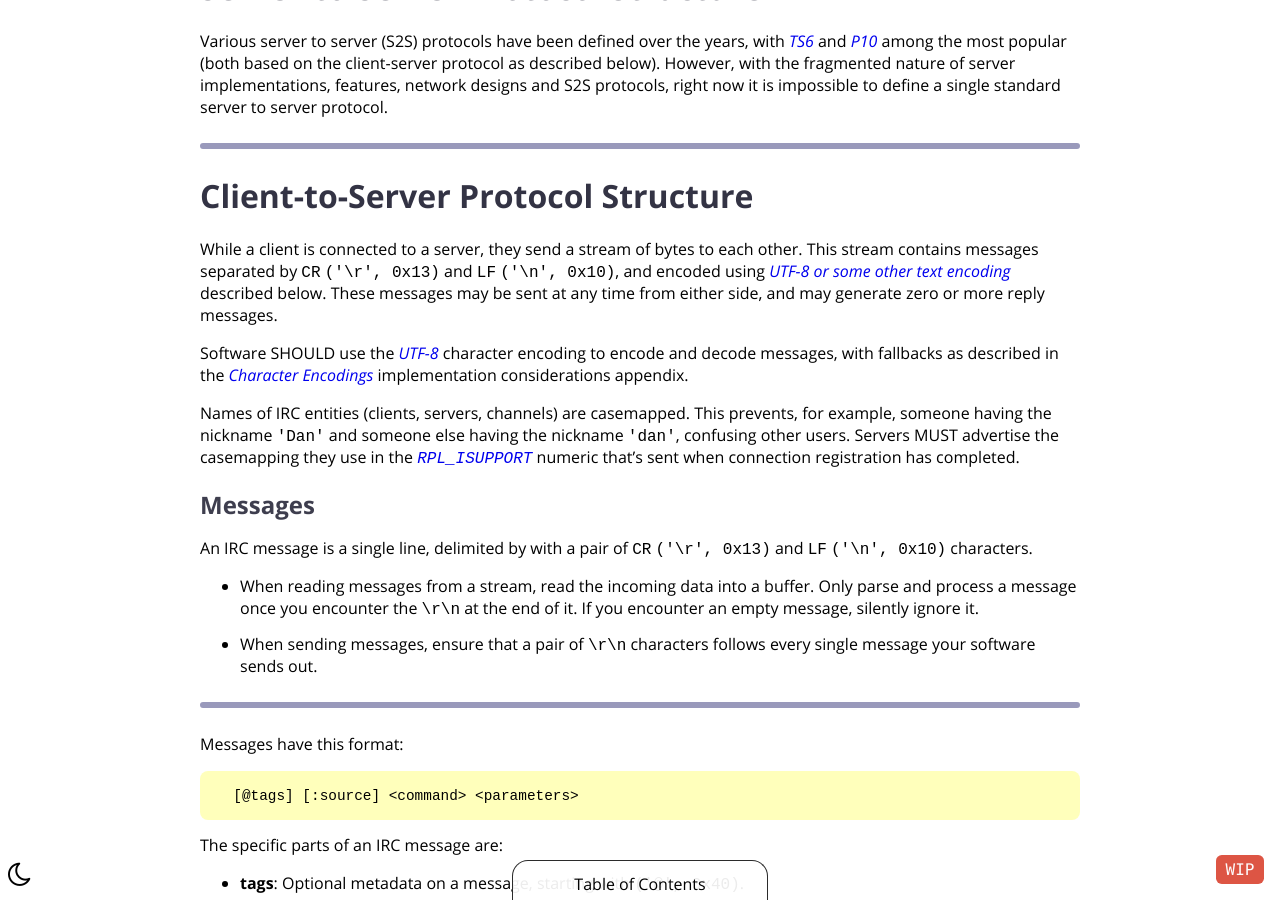
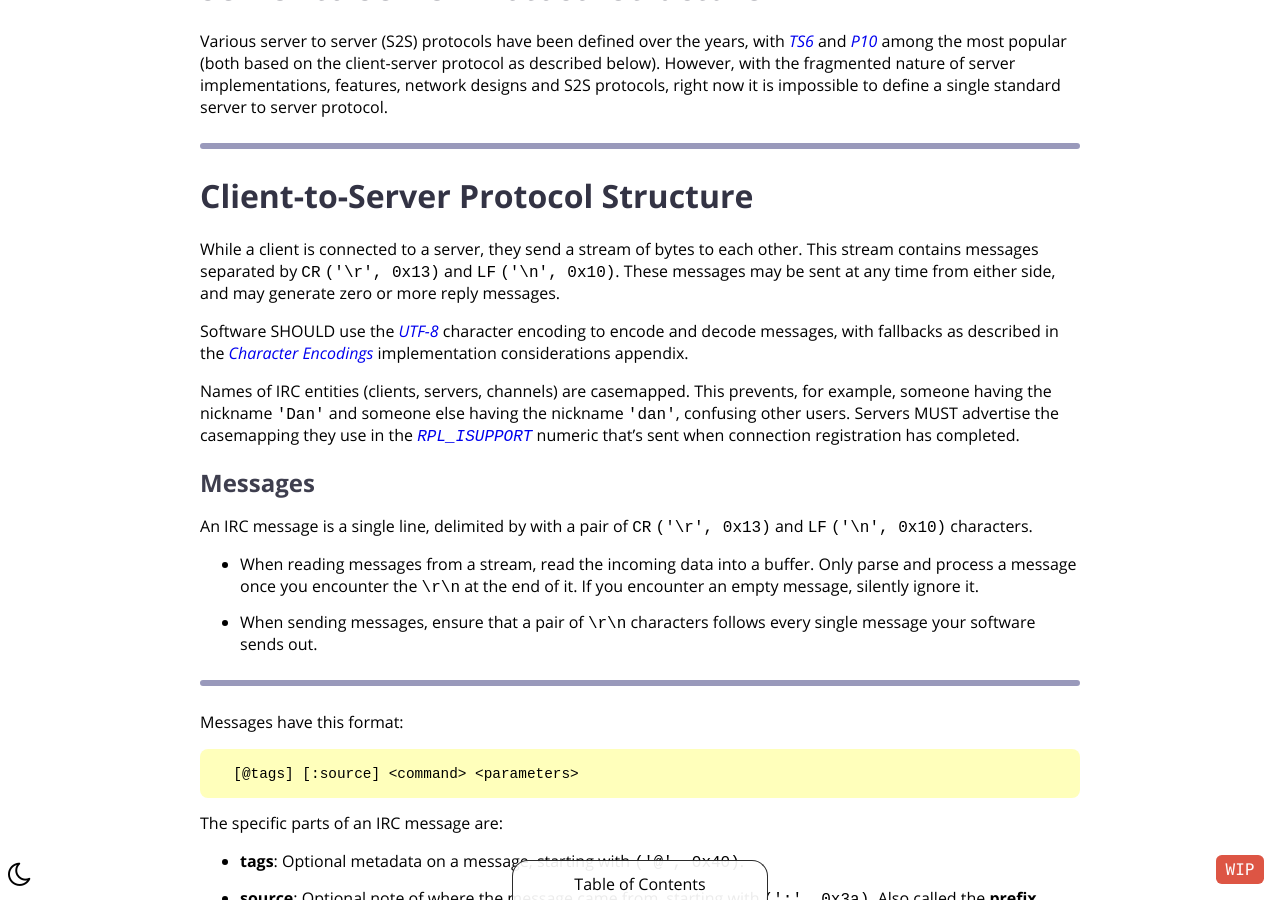
Before and after one commit to ircdocs/modern-irc, a Jekyll site: the page built from index.md, in a window 1280 px wide and 900 px high, scrolled down 6659 px. Built offline with Jekyll 4.4.1, drawn with Linux system fonts in a browser that asks for light colours.

Commit message:
modern: Simplify s'more

```diff
--- a/index.md
+++ b/index.md
@@ -243,7 +243,7 @@ Various server to server (S2S) protocols have been defined over the years, with
 
 # Client-to-Server Protocol Structure
 
-While a client is connected to a server, they send a stream of bytes to each other. This stream contains messages separated by `CR` `('\r', 0x13)` and `LF` `('\n', 0x10)`, and encoded using [UTF-8 or some other text encoding](#character-encoding) described below. These messages may be sent at any time from either side, and may generate zero or more reply messages.
+While a client is connected to a server, they send a stream of bytes to each other. This stream contains messages separated by `CR` `('\r', 0x13)` and `LF` `('\n', 0x10)`. These messages may be sent at any time from either side, and may generate zero or more reply messages.
 
 Software SHOULD use the [UTF-8](http://tools.ietf.org/html/rfc3629) character encoding to encode and decode messages, with fallbacks as described in the [Character Encodings](#character-encodings) implementation considerations appendix.
 
```
